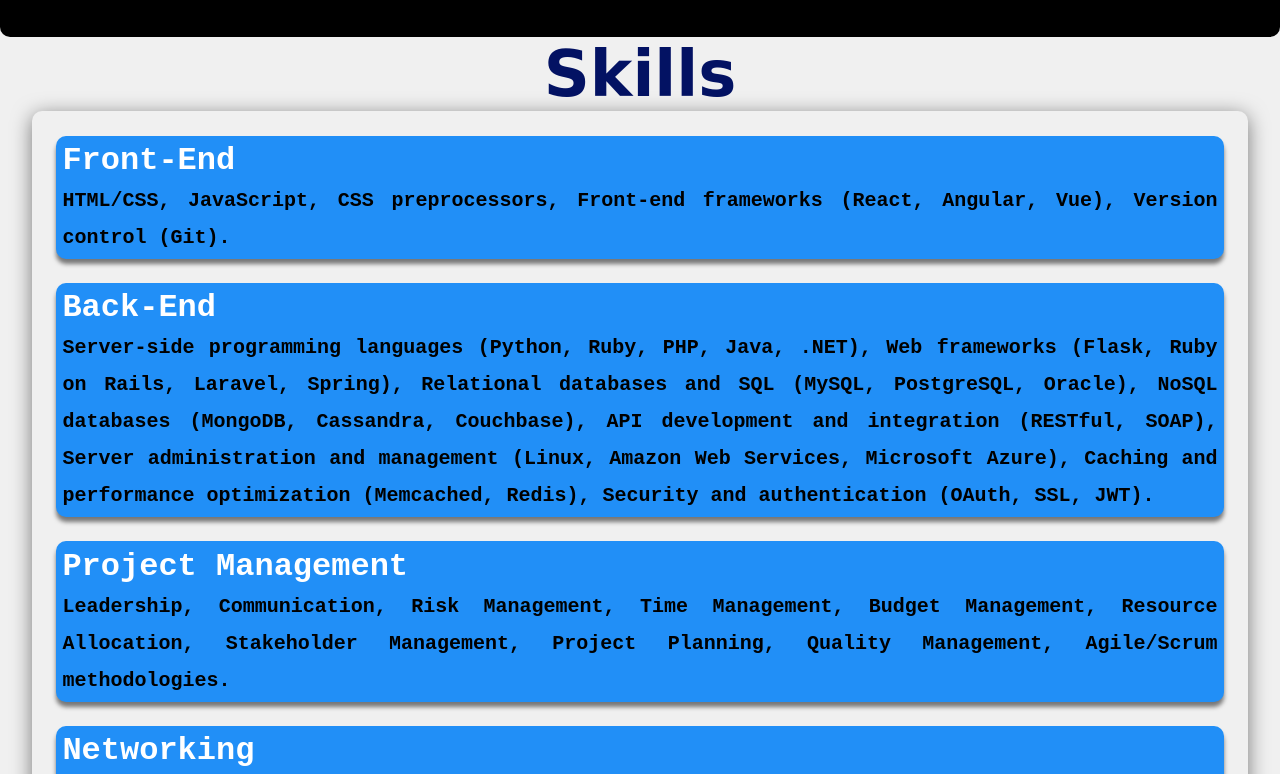
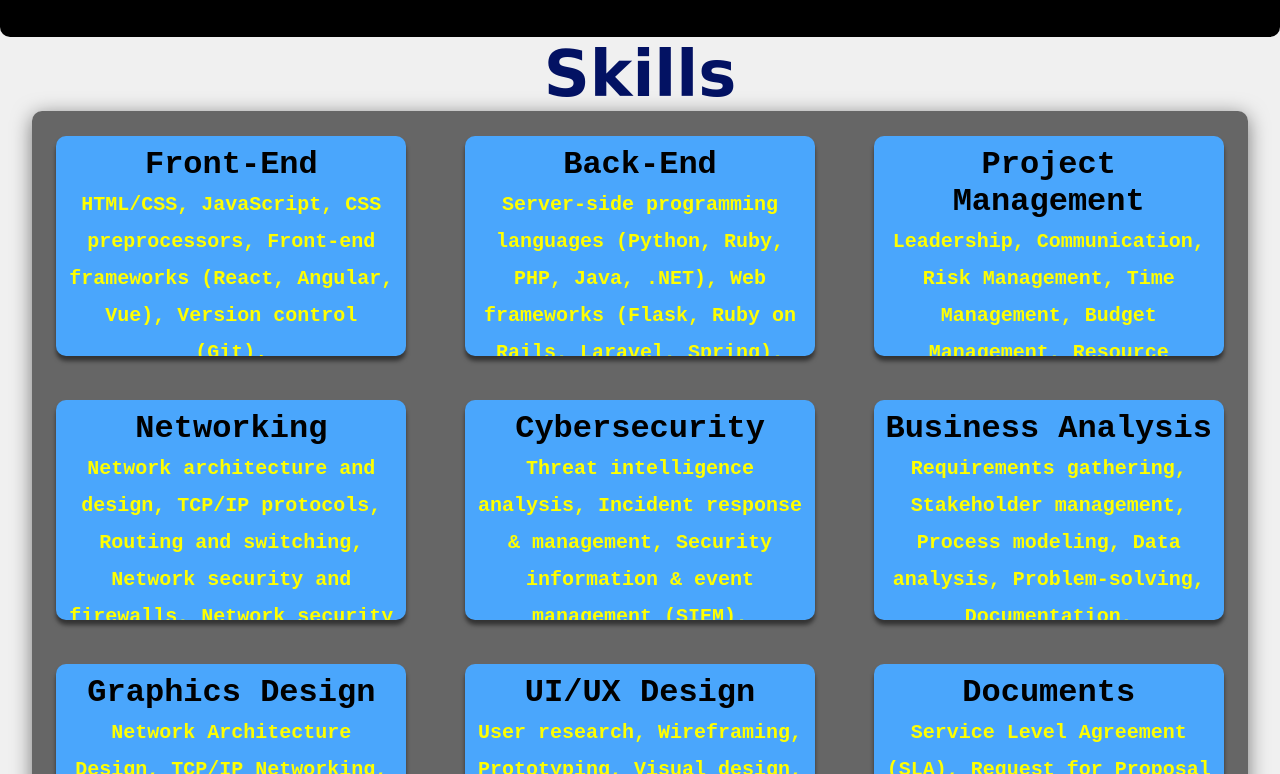
Before and after one commit to moabmo/abiud, a React (Create React App) app: page / in a window 1280 px wide. Shown: the part 706-1480 px from the top of the page. Built offline with nearby package versions, Linux system fonts and the light colour scheme.

Commit message:
Home style update

```diff
--- a/src/styles/Home.css
+++ b/src/styles/Home.css
@@ -46,6 +46,35 @@
     color: black;
 
   }
+  /* Fixed Row of Cards Style */
+/* Fixed Row of Cards Style with Hover Expand */
+.list {
+  display: flex;
+  flex-wrap: wrap;
+  justify-content: flex-start;
+  gap: 10px;
+  background-color: #5a5a5aea;
+}
+
+.item {
+  flex: 1;
+  min-width: calc(26.33% - 10px); /* Three cards per row with a 10px gap */
+  background-color: #4aa6fc;
+  padding: 10px;
+  max-height: 200px;
+  margin-bottom: 10px;
+  overflow: hidden; /* Hide overflow content */
+  transition: all 0.3s ease;
+}
+
+.item:hover {
+  background-color: yellow;
+  box-shadow: 0 4px 8px rgba(0, 0, 0, 0.2);
+  max-height: 600px; /* Adjust the max height as needed */
+  /*overflow: auto; /* Enable scrolling for expanded content */
+}
+
+
 
   .skills h1 {
     color:  rgb(3, 18, 99);
@@ -72,23 +101,32 @@
     padding: 0.5%;
     margin: 2%;
     font-weight: bold;
-    color: black;
+    color: yellow;
+    text-align: center;
+    font-weight: bolder;
     box-shadow: 0 5px 4px rgba(0, 0, 0, 0.5);
     /* min-height: 300px;
     float: left;
     width: 45%; */
   }
   .skills .list :hover{
-    background-color: goldenrod;
+    background-color: yellow;
+    color: black;
   }
   .skills .list li h2{
-    color: white;
+    color: black;
     margin:0;
     padding: 0;
     font-size: 100%;
     /* text-align: center; */
   }
-
+  .h2 :hover{
+    color: blue;
+    margin:0;
+    padding: 0;
+    font-size: 100%;
+    /* text-align: center; */
+  }
   .list span {
     font-size: 20px;
   }
```
